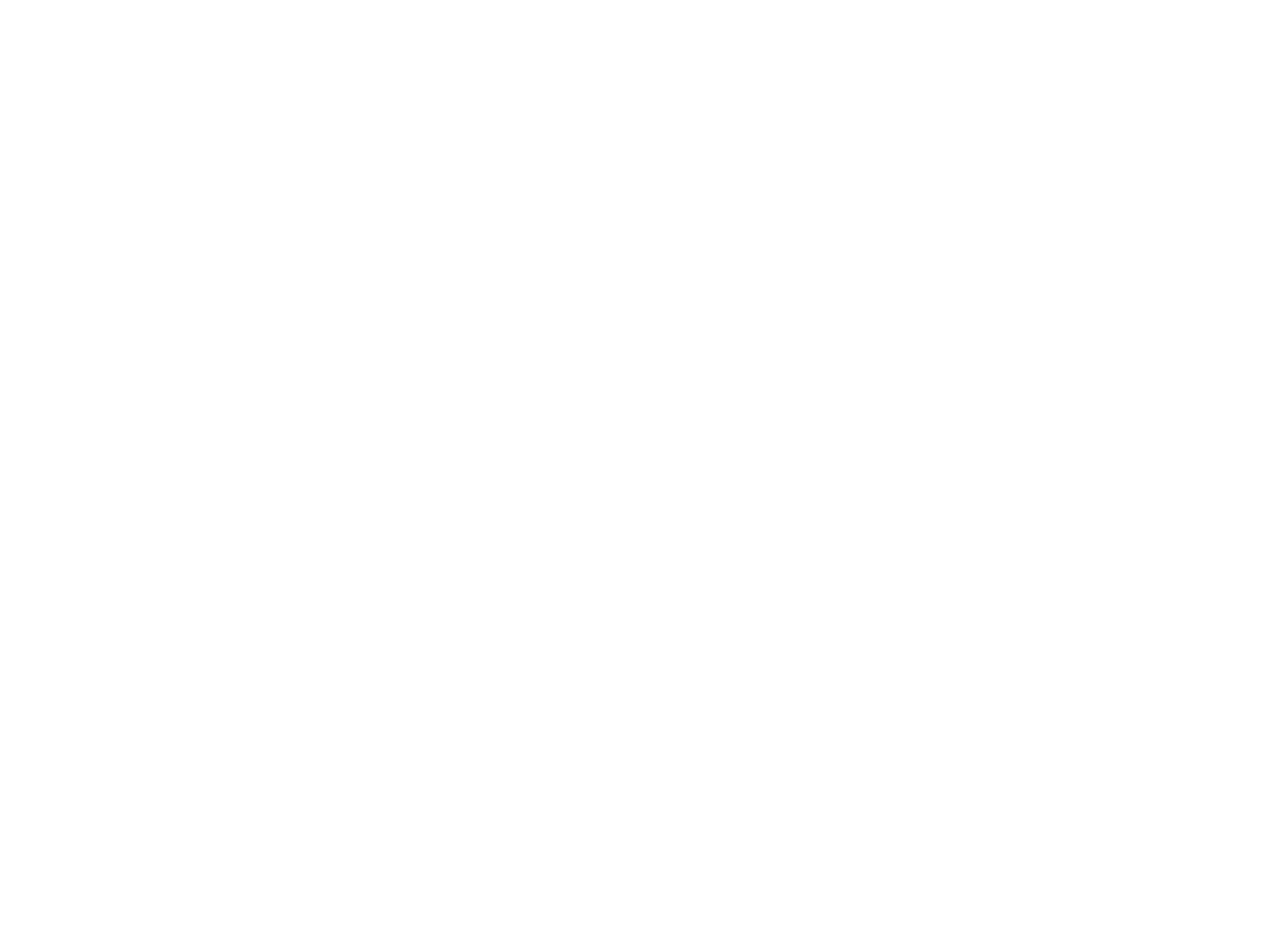
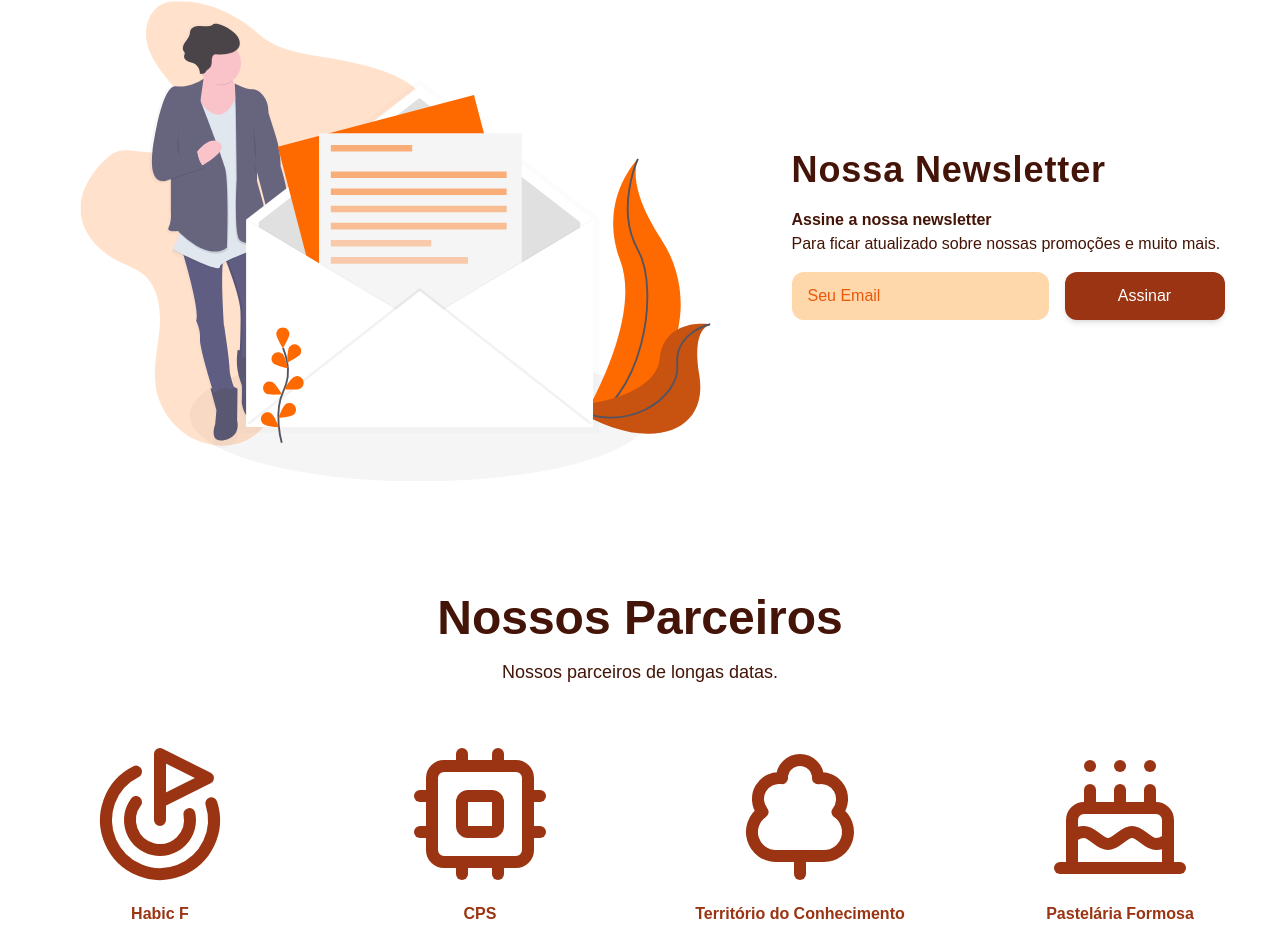
Before and after one commit to adj-pro/adj.com, a React (Vite) app: page / in a window 1280 px wide. Shown: the part 2069-2995 px from the top of the page. Before the commit the page ends 1850 px from the top, so only its background shows below. Built offline with nearby package versions, Linux system fonts and the light colour scheme.

Commit message:
feat:Create partners section

```diff
--- a/src/assets/index.ts
+++ b/src/assets/index.ts
@@ -3,6 +3,7 @@
 import macbook from './images/macnook.png'
 
 import facebook from './svgs/facebook.svg'
+import newsletter from './svgs/newsletter.svg'
 
 
-export { LogoIcon, BgHero, macbook, facebook }
+export { LogoIcon, BgHero, macbook, facebook, newsletter }
--- a/src/components/AboutUs.tsx
+++ b/src/components/AboutUs.tsx
@@ -25,7 +25,7 @@
           <h2 className="text-orange-950 font-semibold text-4xl text-center lg:text-start tracking-wide leading-tight">Descubra a Excelência Tecnológica com a ADJ Pro!</h2>
           <p className="text-orange-950 text-center lg:text-justify px-4 md:px-0">Na ADJ Pro, a excelência é o nosso compromisso. Nossa missão é fornecer soluções tecnológicas personalizadas, projetadas sob medida para atender às necessidades exclusivas do seu negócio.</p>
         </div>
-        <div className="max-w-[661px] w-full flex flex-col space-y-4 justify-center items-center">
+        <div className="max-w-[661px] w-full flex flex-col space-y-4 justify-center items-center px-6">
           <img src={macbook} alt="MacBook Pro" />
         </div>
       </div>
--- /dev/null
+++ b/src/components/Newsletter.tsx
@@ -0,0 +1,24 @@
+import { newsletter } from "../assets";
+import Button from "./Button";
+
+export default function Newsletter() {
+  return (
+    <div className="max-w-[1613px] mx-auto w-full flex flex-col lg:flex-row items-center justify-center gap-12 lg:gap-14 mt-56">
+        <div className="max-w-[680px] w-full flex flex-col space-y-4 justify-center items-center px-6">
+        <h2 className="text-orange-950 lg:hidden mb-8 font-semibold text-4xl text-center lg:text-start tracking-wide leading-tight">Nossa Newsletter</h2>
+          <img src={newsletter} alt="MacBook Pro" />
+        </div>
+        <div className="max-w-[433px] w-full  flex flex-col space-y-4 justify-center items-center lg:items-start">
+          <h2 className="text-orange-950 hidden lg:flex font-semibold text-4xl text-center lg:text-start tracking-wide leading-tight">Nossa Newsletter</h2>
+          <div className="flex flex-col items-center lg:items-start">
+          <p className="text-orange-950 text-center lg:text-justify font-bold px-4 md:px-0">Assine a nossa newsletter</p>
+          <p className="text-orange-950 text-center lg:text-justify px-4 md:px-0">Para ficar atualizado sobre nossas promoções e muito mais.</p>
+          </div>
+          <form className="w-full flex justify-between gap-4">
+            <input type="email" name="" id="" placeholder="Seu Email" className="flex-1 bg-orange-200 text-orange-950 placeholder-orange-600 px-4 outline-none rounded-xl" />
+            <Button title="Assinar" buttonType="primary" size="small" />
+          </form>
+        </div>
+      </div>
+  )
+}
--- /dev/null
+++ b/src/components/Partners.tsx
@@ -0,0 +1,30 @@
+import { Cake, Cpu, Goal, TreeDeciduous } from "lucide-react";
+
+export default function Partners() {
+  return (
+    <section className="mt-28 max-w-[1613px] mx-auto w-full flex justify-center items-center flex-col">
+      <h2 className="text-2xl md:text-5xl font-bold text-orange-950">Nossos Parceiros</h2>
+      <p className="max-w-[560px] text-lg w-full text-orange-950 text-center mt-4">Nossos parceiros de longas datas.</p>
+
+      <div className="w-full flex justify-center items-center gap-8 mt-14 flex-wrap">
+        <div className="active:scale-x-95 flex flex-col justify-center items-center gap-4 max-w-72 w-full">
+          <Goal className="text-orange-800 size-36" />
+          <span className="text-orange-800 font-semibold">Habic F</span>
+        </div>
+        <div className="active:scale-x-95 flex flex-col justify-center items-center gap-4 max-w-72 w-full">
+          <Cpu className="text-orange-800 size-36" />
+          <span className="text-orange-800 font-semibold">CPS</span>
+        </div>
+        <div className="active:scale-x-95 flex flex-col justify-center items-center gap-4 max-w-72 w-full">
+          <TreeDeciduous className="text-orange-800 size-36" />
+          <span className="text-orange-800 font-semibold">Território do
+          Conhecimento</span>
+        </div>
+        <div className="active:scale-x-95 flex flex-col justify-center items-center gap-4 max-w-72 w-full">
+          <Cake className="text-orange-800 size-36" />
+          <span className="text-orange-800 font-semibold">Pastelária Formosa</span>
+        </div>
+      </div>
+    </section>
+  )
+}
--- a/src/pages/home/index.tsx
+++ b/src/pages/home/index.tsx
@@ -1,6 +1,8 @@
 
 import AboutUs from "../../components/AboutUs";
 import Hero from "../../components/Hero";
+import Newsletter from "../../components/Newsletter";
+import Partners from "../../components/Partners";
 
 
 export default function Home() {
@@ -8,6 +10,8 @@
     <main className="bg-white">
       <Hero />
       <AboutUs />
+      <Newsletter />
+      <Partners />
     </main>
   )
 }
```
Also changed, not shown: src/assets/svgs/newsletter.svg (added).
